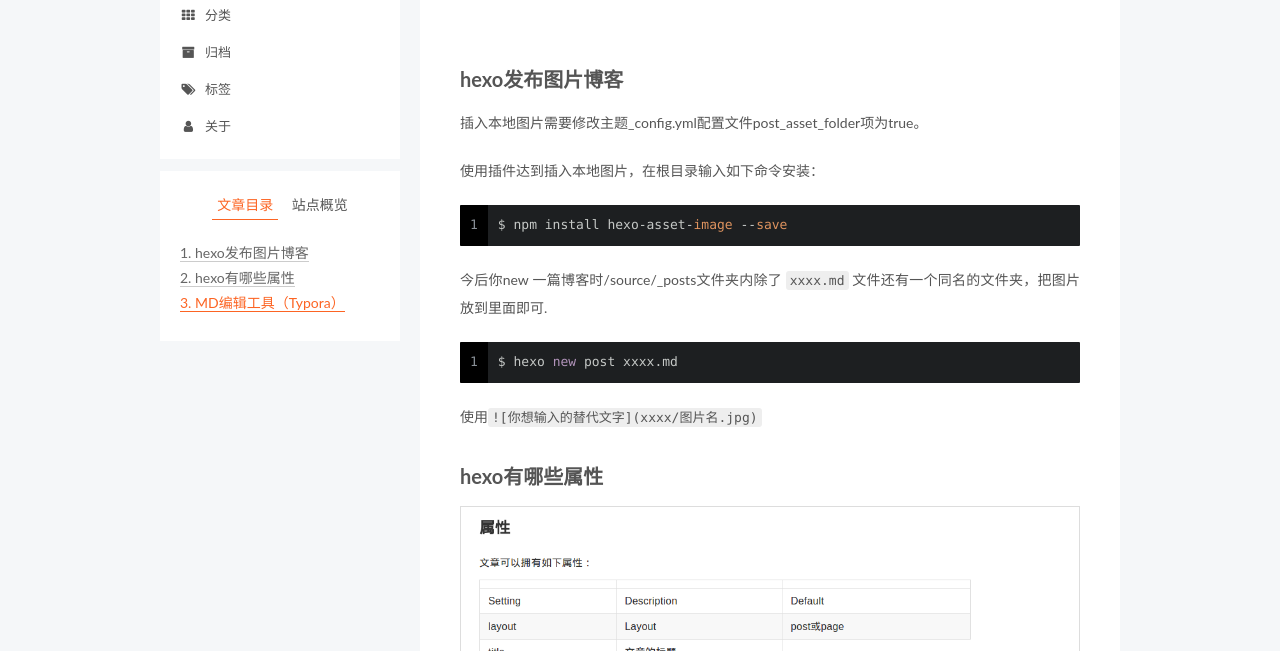
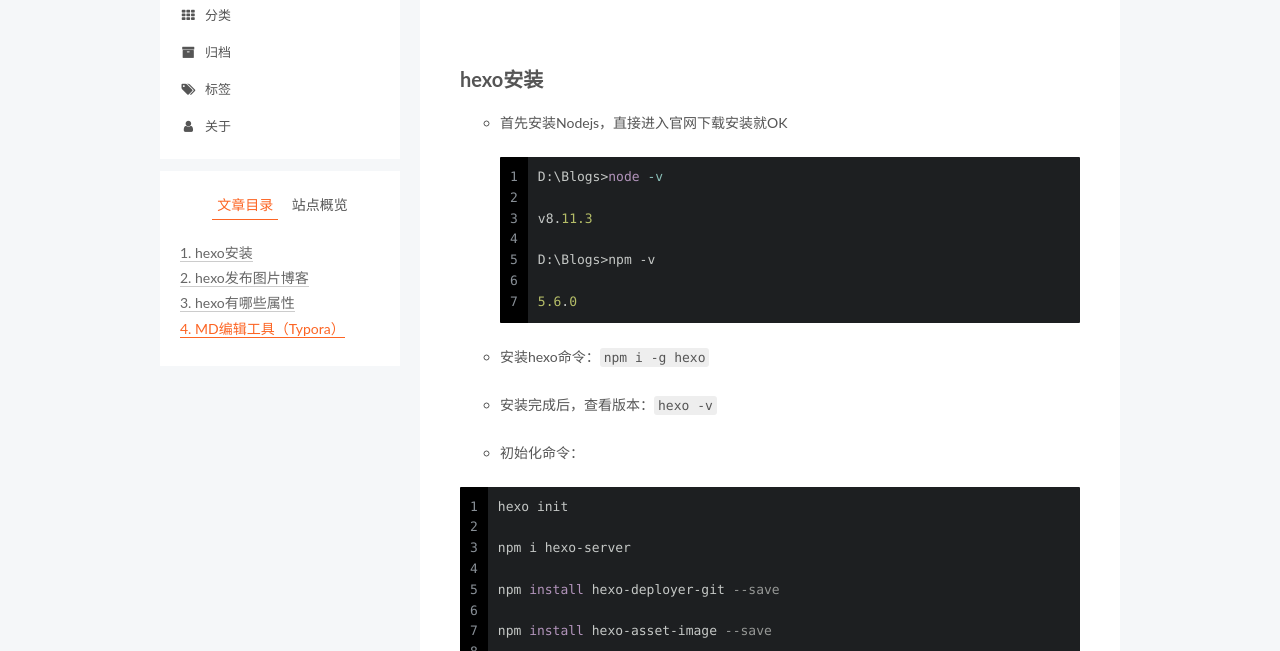
Before and after one commit to LEAUQEAAN/leauqeaan.github.io, a plain HTML site: page 2018/08/16/关于博客/index.html in a window 1280 px wide. Shown: the part 149-800 px from the top of the page. Drawn offline with Linux system fonts and the light colour scheme; some packages are replaced by stand-ins of ours; a script that the page names is missing.

Commit message:
Site updated: 2018-08-17 09:46:18

```diff
--- a/2018/08/16/关于博客/index.html
+++ b/2018/08/16/关于博客/index.html
@@ -79,19 +79,19 @@
 
 
 
-<meta name="description" content="hexo发布图片博客插入本地图片需要修改主题_config.yml配置文件post_asset_folder项为true。 使用插件达到插入本地图片，在根目录输入如下命令安装： 1$ npm install hexo-asset-image --save 今后你new 一篇博客时/source/_posts文件夹内除了 xxxx.md 文件还有一个同名的文件夹，把图片放到里面即可. 1$ hexo">
+<meta name="description" content="hexo安装 首先安装Nodejs，直接进入官网下载安装就OK 1234567D:\Blogs&amp;gt;node -vv8.11.3D:\Blogs&amp;gt;npm -v5.6.0  安装hexo命令：npm i -g hexo  安装完成后，查看版本：hexo -v  初始化命令：    123456789hexo initnpm i hexo-servernpm install hexo-depl">
 <meta name="keywords" content="构建博客">
 <meta property="og:type" content="article">
 <meta property="og:title" content="关于博客">
 <meta property="og:url" content="http://yoursite.com/2018/08/16/关于博客/index.html">
 <meta property="og:site_name" content="LEAUQEAAN的博客">
-<meta property="og:description" content="hexo发布图片博客插入本地图片需要修改主题_config.yml配置文件post_asset_folder项为true。 使用插件达到插入本地图片，在根目录输入如下命令安装： 1$ npm install hexo-asset-image --save 今后你new 一篇博客时/source/_posts文件夹内除了 xxxx.md 文件还有一个同名的文件夹，把图片放到里面即可. 1$ hexo">
+<meta property="og:description" content="hexo安装 首先安装Nodejs，直接进入官网下载安装就OK 1234567D:\Blogs&amp;gt;node -vv8.11.3D:\Blogs&amp;gt;npm -v5.6.0  安装hexo命令：npm i -g hexo  安装完成后，查看版本：hexo -v  初始化命令：    123456789hexo initnpm i hexo-servernpm install hexo-depl">
 <meta property="og:locale" content="zh-Hans">
 <meta property="og:image" content="http://yoursite.com/2018/08/16/关于博客/props.png">
-<meta property="og:updated_time" content="2018-08-16T13:48:01.957Z">
+<meta property="og:updated_time" content="2018-08-17T01:42:12.323Z">
 <meta name="twitter:card" content="summary">
 <meta name="twitter:title" content="关于博客">
-<meta name="twitter:description" content="hexo发布图片博客插入本地图片需要修改主题_config.yml配置文件post_asset_folder项为true。 使用插件达到插入本地图片，在根目录输入如下命令安装： 1$ npm install hexo-asset-image --save 今后你new 一篇博客时/source/_posts文件夹内除了 xxxx.md 文件还有一个同名的文件夹，把图片放到里面即可. 1$ hexo">
+<meta name="twitter:description" content="hexo安装 首先安装Nodejs，直接进入官网下载安装就OK 1234567D:\Blogs&amp;gt;node -vv8.11.3D:\Blogs&amp;gt;npm -v5.6.0  安装hexo命令：npm i -g hexo  安装完成后，查看版本：hexo -v  初始化命令：    123456789hexo initnpm i hexo-servernpm install hexo-depl">
 <meta name="twitter:image" content="http://yoursite.com/2018/08/16/关于博客/props.png">
 
 
@@ -359,7 +359,19 @@
 
 
 
-        <h2 id="hexo发布图片博客"><a href="#hexo发布图片博客" class="headerlink" title="hexo发布图片博客"></a>hexo发布图片博客</h2><p>插入本地图片需要修改主题_config.yml配置文件post_asset_folder项为true。</p>
+        <h2 id="hexo安装"><a href="#hexo安装" class="headerlink" title="hexo安装"></a>hexo安装</h2><ul>
+<li><p>首先安装Nodejs，直接进入官网下载安装就OK</p>
+<figure class="highlight crmsh"><table><tr><td class="gutter"><pre><span class="line">1</span><br><span class="line">2</span><br><span class="line">3</span><br><span class="line">4</span><br><span class="line">5</span><br><span class="line">6</span><br><span class="line">7</span><br></pre></td><td class="code"><pre><span class="line">D:\Blogs&gt;<span class="keyword">node</span> <span class="title">-v</span></span><br><span class="line"></span><br><span class="line">v8.<span class="number">11.3</span></span><br><span class="line"></span><br><span class="line">D:\Blogs&gt;npm -v</span><br><span class="line"></span><br><span class="line"><span class="number">5.6</span>.<span class="number">0</span></span><br></pre></td></tr></table></figure>
+</li>
+<li><p>安装hexo命令：<code>npm i -g hexo</code></p>
+</li>
+<li><p>安装完成后，查看版本：<code>hexo -v</code></p>
+</li>
+<li><p>初始化命令： </p>
+</li>
+</ul>
+<figure class="highlight sql"><table><tr><td class="gutter"><pre><span class="line">1</span><br><span class="line">2</span><br><span class="line">3</span><br><span class="line">4</span><br><span class="line">5</span><br><span class="line">6</span><br><span class="line">7</span><br><span class="line">8</span><br><span class="line">9</span><br></pre></td><td class="code"><pre><span class="line">hexo init</span><br><span class="line"></span><br><span class="line">npm i hexo-server</span><br><span class="line"></span><br><span class="line">npm <span class="keyword">install</span> hexo-deployer-git <span class="comment">--save</span></span><br><span class="line"></span><br><span class="line">npm <span class="keyword">install</span> hexo-asset-image <span class="comment">--save</span></span><br><span class="line"></span><br><span class="line">mpm d -g</span><br></pre></td></tr></table></figure>
+<h2 id="hexo发布图片博客"><a href="#hexo发布图片博客" class="headerlink" title="hexo发布图片博客"></a>hexo发布图片博客</h2><p>插入本地图片需要修改主题_config.yml配置文件post_asset_folder项为true。</p>
 <p>使用插件达到插入本地图片，在根目录输入如下命令安装：</p>
 <figure class="highlight maxima"><table><tr><td class="gutter"><pre><span class="line">1</span><br></pre></td><td class="code"><pre><span class="line">$ npm install hexo-asset-<span class="built_in">image</span> --<span class="built_in">save</span></span><br></pre></td></tr></table></figure>
 <p>今后你new 一篇博客时/source/_posts文件夹内除了 <code>xxxx.md</code> 文件还有一个同名的文件夹，把图片放到里面即可.</p>
@@ -543,7 +555,7 @@
 
 
 
-              <div class="post-toc-content"><ol class="nav"><li class="nav-item nav-level-2"><a class="nav-link" href="#hexo发布图片博客"><span class="nav-number">1.</span> <span class="nav-text">hexo发布图片博客</span></a></li><li class="nav-item nav-level-2"><a class="nav-link" href="#hexo有哪些属性"><span class="nav-number">2.</span> <span class="nav-text">hexo有哪些属性</span></a></li><li class="nav-item nav-level-2"><a class="nav-link" href="#MD编辑工具（Typora）"><span class="nav-number">3.</span> <span class="nav-text">MD编辑工具（Typora）</span></a></li></ol></div>
+              <div class="post-toc-content"><ol class="nav"><li class="nav-item nav-level-2"><a class="nav-link" href="#hexo安装"><span class="nav-number">1.</span> <span class="nav-text">hexo安装</span></a></li><li class="nav-item nav-level-2"><a class="nav-link" href="#hexo发布图片博客"><span class="nav-number">2.</span> <span class="nav-text">hexo发布图片博客</span></a></li><li class="nav-item nav-level-2"><a class="nav-link" href="#hexo有哪些属性"><span class="nav-number">3.</span> <span class="nav-text">hexo有哪些属性</span></a></li><li class="nav-item nav-level-2"><a class="nav-link" href="#MD编辑工具（Typora）"><span class="nav-number">4.</span> <span class="nav-text">MD编辑工具（Typora）</span></a></li></ol></div>
 
 
           </div>
```
Also changed, not shown: index.html (+13 -1 lines).
